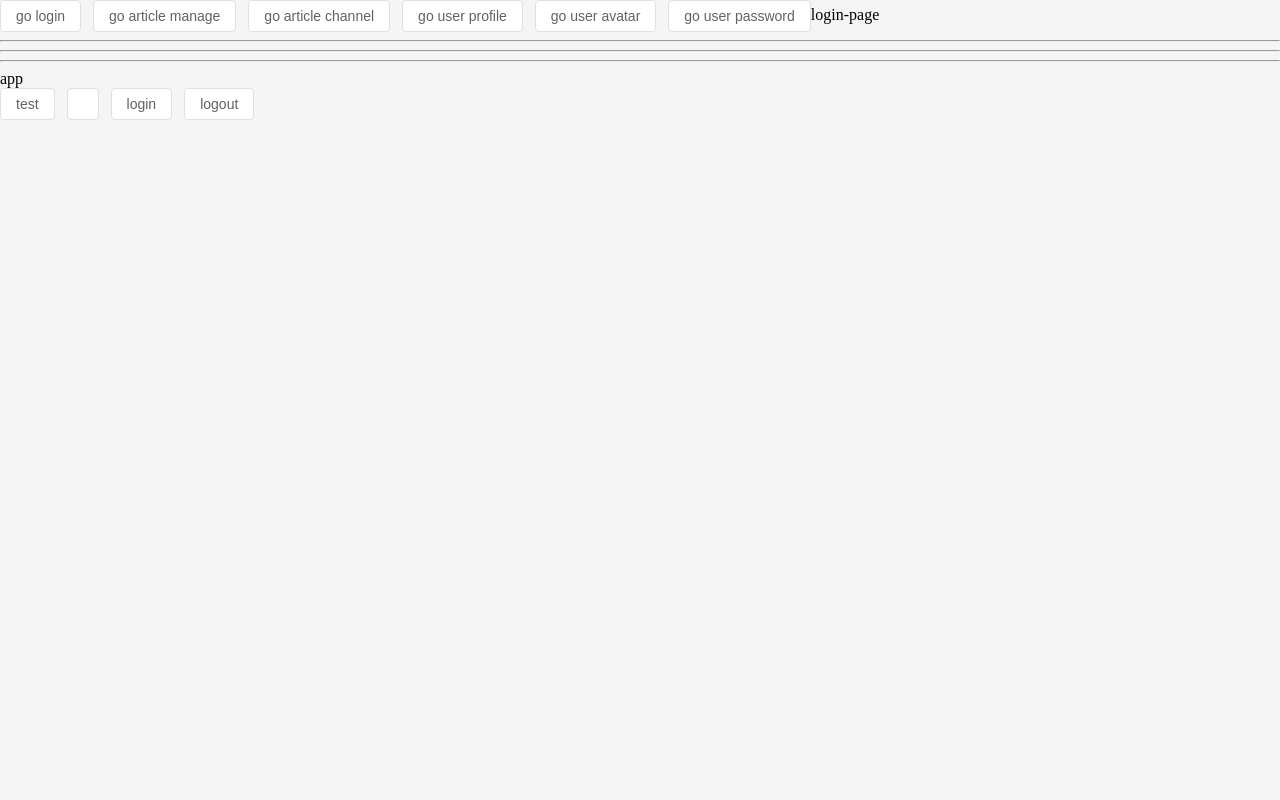
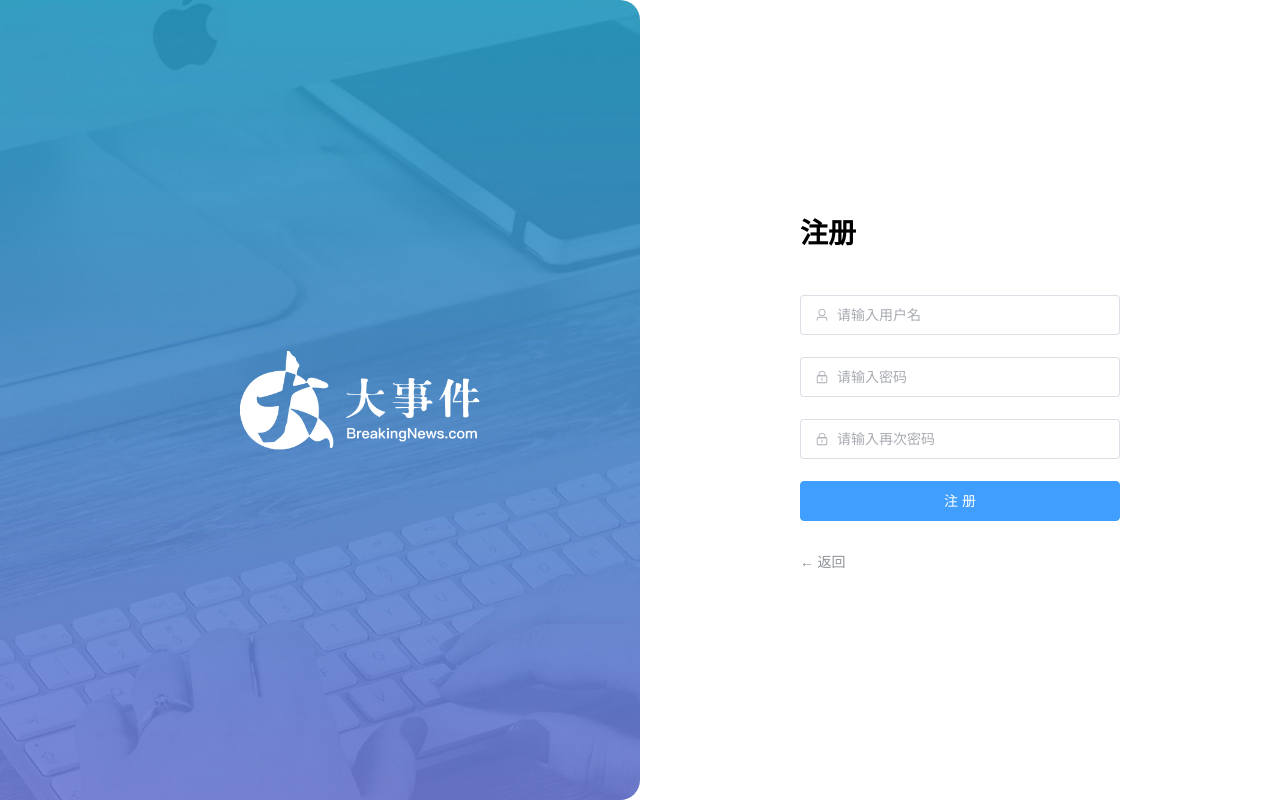
Before and after one commit to Jet-Luo/big-event-admin, a Vue app: page /login in a window 1280 px wide. Built offline with nearby package versions, Linux system fonts and the light colour scheme.

Commit message:
feat(login): implement registration and login forms with validation

```diff
--- a/package.json
+++ b/package.json
@@ -16,6 +16,7 @@
     "lint-staged": "lint-staged"
   },
   "dependencies": {
+    "@element-plus/icons-vue": "^2.3.2",
     "axios": "^1.12.2",
     "element-plus": "^2.11.4",
     "pinia": "^3.0.3",
--- a/src/App.vue
+++ b/src/App.vue
@@ -1,30 +1,12 @@
 <script setup>
 // import { useUserStore } from '@/stores/modules/user.js'
-import { useUserStore } from '@/stores'
+// import { useUserStore } from '@/stores'
 
-const userStore = useUserStore()
+// const userStore = useUserStore()
 </script>
 
 <template>
-  <!--  路由测试-->
-  <el-button @click="$router.push('/login')">go login</el-button>
-  <el-button @click="$router.push('/article/manage')">go article manage</el-button>
-  <el-button @click="$router.push('/article/channel')">go article channel</el-button>
-  <el-button @click="$router.push('/user/profile')">go user profile</el-button>
-  <el-button @click="$router.push('/user/avatar')">go user avatar</el-button>
-  <el-button @click="$router.push('/user/password')">go user password</el-button>
   <router-view></router-view>
-  <hr />
-  <hr />
-  <hr />
-
-  <div>app</div>
-  <!-- 测试element-plus -->
-  <el-button>test</el-button>
-  <!--  测试userStore-->
-  <el-button>{{ userStore.token }}</el-button>
-  <el-button @click="userStore.setToken('test token')">login</el-button>
-  <el-button @click="userStore.removeToken()">logout</el-button>
 </template>
 
 <style scoped></style>
--- a/src/views/login/LoginPage.vue
+++ b/src/views/login/LoginPage.vue
@@ -1,5 +1,179 @@
-<script setup></script>
+<script setup>
+import { User, Lock } from '@element-plus/icons-vue'
+import { ref } from 'vue'
+const isRegister = ref(true)
 
-<template>login-page</template>
+// 整个用于提交的form数据对象
+const formModel = ref({
+  username: '',
+  password: '',
+  repassword: ''
+})
 
-<style scoped></style>
+// 表单校验规则对象
+// 1. 非空校验 required: true
+// 2. 提示信息 message: '请输入用户名'
+// 3. 触发时机 trigger: 'change'（内容变化时触发校验）/ 'blur'（失去焦点时触发校验）
+// 4. 长度校验 min: 5, max: 10
+// 5. 正则校验 pattern: /^[a-zA-Z0-9_]+$/：只能包含字母、数字和下划线； /^\S{6,15}$/：6-15位的非空字符
+// 6. 自定义校验 validator: (rule, value, callback) => {}
+//    - rule：当前校验规则的对象
+//    - value：当前输入框的值
+//    - callback：回调函数，必须调用，校验通过时调用 callback()，校验失败时调用 callback(new Error('错误信息'))
+const rules = {
+  username: [
+    { required: true, message: '请输入用户名', trigger: 'change' },
+    { min: 5, max: 10, message: '用户名长度在5-10个字符之间', trigger: 'blur' },
+    {
+      pattern: /^[a-zA-Z0-9_]+$/,
+      message: '用户名只能包含字母、数字和下划线',
+      trigger: 'blur'
+    }
+  ],
+  password: [
+    { required: true, message: '请输入密码', trigger: 'change' },
+    { pattern: /^\S{6,15}$/, message: '密码是6-15位的非空字符', trigger: 'blur' }
+  ],
+  repassword: [
+    { required: true, message: '请输入密码', trigger: 'change' },
+    { pattern: /^\S{6,15}$/, message: '密码是6-15位的非空字符', trigger: 'blur' },
+    {
+      validator: (rule, value, callback) => {
+        // 判断value和formModel.password是否相等
+        if (value !== formModel.value.password) {
+          callback(new Error('两次输入的密码不一致'))
+        } else {
+          callback() // 校验成功，也要调用callback
+        }
+      },
+      trigger: 'blur'
+    }
+  ]
+}
+</script>
+
+<template>
+  <!-- 1. 结构相关
+       el-row表示一行，一行分成24份
+       el-col表示列
+       - :span="12" 代表在一行中，占12份（50%）
+       - :offset="3" 代表在一行中，左侧margin占3份（12.5%）
+       这样，左侧占12份，中间占3份，右侧占3份，剩下的6份给中间的表单
+
+       el-form 整个表单组件
+       el-form-item 表单中的每一项
+       el-input 输入框组件
+
+       2. 校验相关
+       el-form :model="formModel" 绑定整个表单数据对象
+       el-form :rules="rules" 绑定整个表单校验规则对象
+       el-form-item :prop="username" 配置生效的是rules中对应的username字段的校验规则
+       el-input v-model="formModel.username" 绑定当前输入框对应的数据字段
+  -->
+  <el-row class="login-page">
+    <el-col :span="12" class="bg"></el-col>
+    <el-col :span="6" :offset="3" class="form">
+      <!-- 注册 -->
+      <el-form
+        :model="formModel"
+        :rules="rules"
+        ref="form"
+        size="large"
+        autocomplete="off"
+        v-if="isRegister"
+      >
+        <el-form-item>
+          <h1>注册</h1>
+        </el-form-item>
+        <el-form-item prop="username">
+          <el-input
+            v-model="formModel.username"
+            :prefix-icon="User"
+            placeholder="请输入用户名"
+          ></el-input>
+        </el-form-item>
+        <el-form-item prop="password">
+          <el-input
+            v-model="formModel.password"
+            :prefix-icon="Lock"
+            type="password"
+            placeholder="请输入密码"
+          ></el-input>
+        </el-form-item>
+        <el-form-item prop="repassword">
+          <el-input
+            v-model="formModel.repassword"
+            :prefix-icon="Lock"
+            type="password"
+            placeholder="请输入再次密码"
+          ></el-input>
+        </el-form-item>
+        <el-form-item>
+          <el-button class="button" type="primary" auto-insert-space> 注册 </el-button>
+        </el-form-item>
+        <el-form-item class="flex">
+          <el-link type="info" :underline="false" @click="isRegister = false"> ← 返回 </el-link>
+        </el-form-item>
+      </el-form>
+      <!-- 登录 -->
+      <el-form ref="form" size="large" autocomplete="off" v-else>
+        <el-form-item>
+          <h1>登录</h1>
+        </el-form-item>
+        <el-form-item>
+          <el-input :prefix-icon="User" placeholder="请输入用户名"></el-input>
+        </el-form-item>
+        <el-form-item>
+          <el-input
+            name="password"
+            :prefix-icon="Lock"
+            type="password"
+            placeholder="请输入密码"
+          ></el-input>
+        </el-form-item>
+        <el-form-item class="flex">
+          <div class="flex">
+            <el-checkbox>记住我</el-checkbox>
+            <el-link type="primary" :underline="false">忘记密码？</el-link>
+          </div>
+        </el-form-item>
+        <el-form-item>
+          <el-button class="button" type="primary" auto-insert-space>登录</el-button>
+        </el-form-item>
+        <el-form-item class="flex">
+          <el-link type="info" :underline="false" @click="isRegister = true"> 注册 → </el-link>
+        </el-form-item>
+      </el-form>
+    </el-col>
+  </el-row>
+</template>
+
+<style lang="scss" scoped>
+.login-page {
+  height: 100vh;
+  background-color: #fff;
+  .bg {
+    background:
+      url('@/assets/logo2.png') no-repeat 60% center / 240px auto,
+      url('@/assets/login_bg.jpg') no-repeat center / cover;
+    border-radius: 0 20px 20px 0;
+  }
+  .form {
+    display: flex;
+    flex-direction: column;
+    justify-content: center;
+    user-select: none;
+    .title {
+      margin: 0 auto;
+    }
+    .button {
+      width: 100%;
+    }
+    .flex {
+      width: 100%;
+      display: flex;
+      justify-content: space-between;
+    }
+  }
+}
+</style>
```
Also changed, not shown: 1 other file (tests, documents, lock files or other folders).
